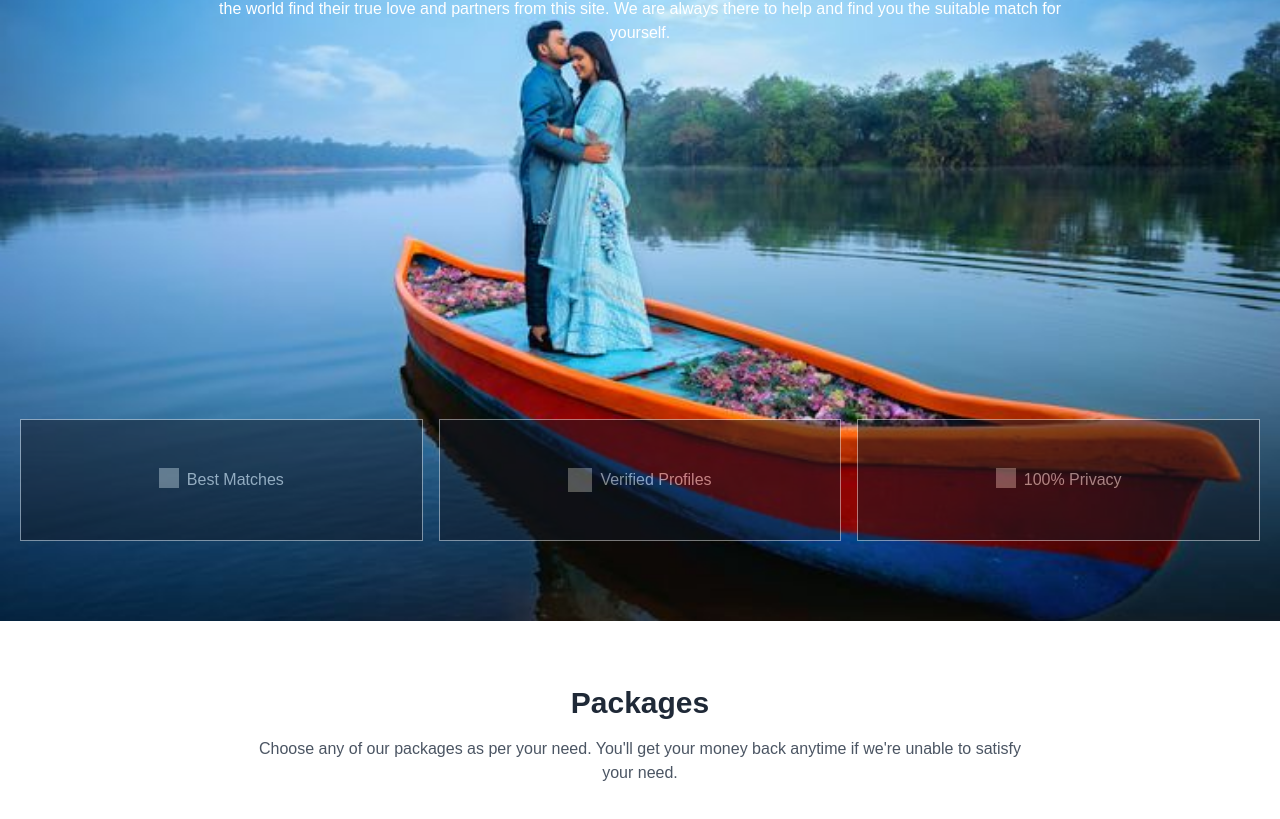
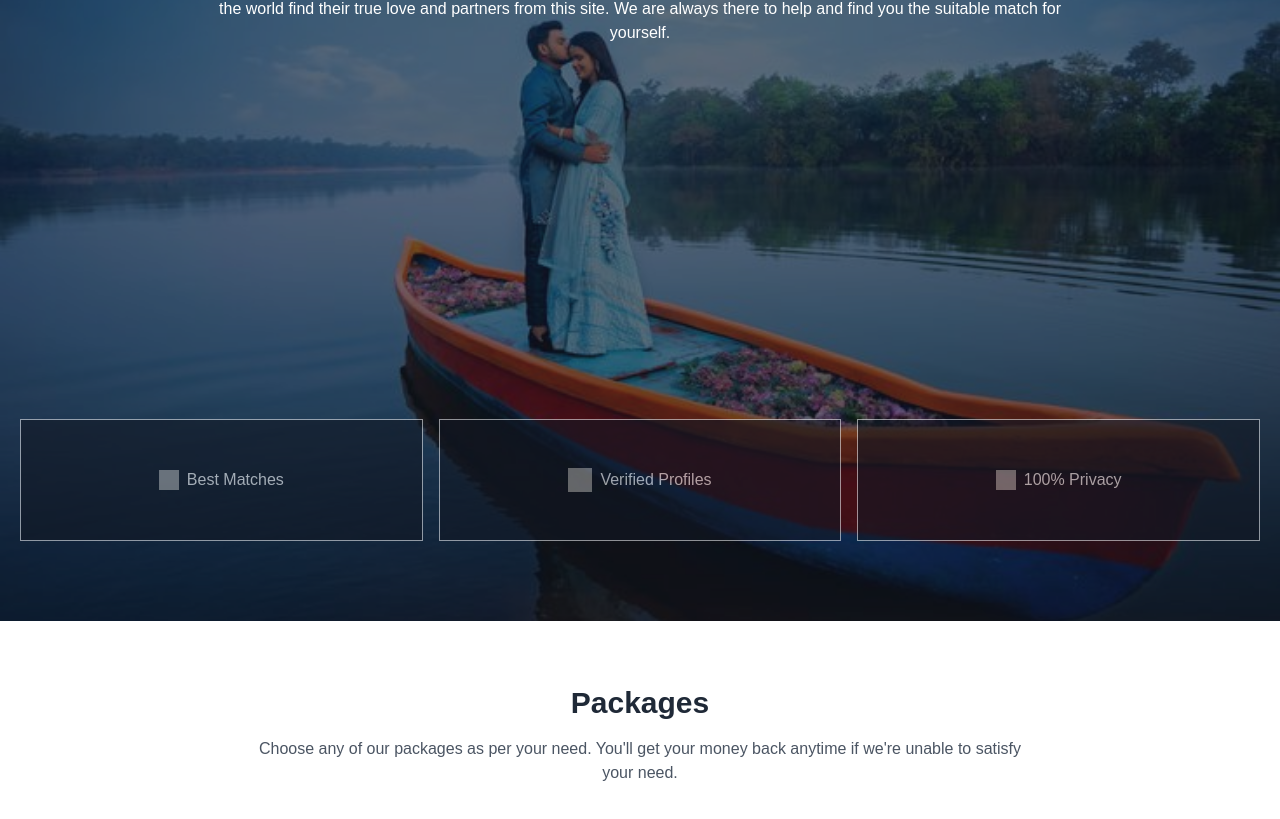
Before and after one commit to tausif40/morematrimony, a React (Create React App) app: page / in a window 1280 px wide. Shown: the part 2106-2925 px from the top of the page. Built offline with nearby package versions, Linux system fonts and the light colour scheme; grey boxes are pictures that could not be loaded.

Commit message:
update design

```diff
--- a/src/component/HomePage/PremiumMembers.js
+++ b/src/component/HomePage/PremiumMembers.js
@@ -84,26 +84,34 @@ function PremiumMembers() {
 			</section>
 
 			{/* Trusted by Millions */}
-			<section className='trusted-img w-full lg:h-screen'>
-				{/* <img src="./assets/img/img13.png" alt="" className='fixed' /> */}
-				<div className='container h-full flex flex-col justify-between'>
+			<section className='trusted-img w-full lg:h-screen relative'>
+				{/* Transparent overlay */}
+				<div className="absolute inset-0 bg-black opacity-60 z-10"></div>
+
+				<div className='container h-full flex flex-col justify-between relative z-20'>
 					<div className='text-center pt-20 w-full flex flex-col items-center text-white'>
 						<h2 className='font-semibold'>Trusted by Millions</h2>
-						<p className='pt-6 max-w-4xl'>"Love doesn't make the world go around. Love is what makes the ride worthwhile." Millions of Active Matrimonial users around the world find their true love and partners from this site. We are always there to help and find you the suitable match for yourself.</p>
+						<p className='pt-6 max-w-4xl'>
+							"Love doesn't make the world go around. Love is what makes the ride worthwhile." Millions of Active Matrimonial users around the world find their true love and partners from this site. We are always there to help and find you the suitable match for yourself.
+						</p>
 					</div>
 					<div className='pb-20 grid grid-cols-1 lg:grid-cols-3 md:px-20 lg:px-0 mt-48 lg:mt-0 gap-4 justify-items-center w-full'>
-						<div className='text-white border flex item-center gap-2 justify-center py-12 w-full bg-black opacity-50'>
-							<img src="./assets/img/img9.png" alt="" className='size-5' /><p> Best Matches</p>
+						<div className='text-white border flex items-center gap-2 justify-center py-12 w-full bg-black opacity-60'>
+							<img src="./assets/img/img9.png" alt="" className='size-5' />
+							<p> Best Matches</p>
 						</div>
-						<div className='text-white border flex item-center gap-2 justify-center py-12 w-full bg-black opacity-50'>
-							<img src="./assets/img/img10.png" alt="" className='size-6' /> <p>Verified Profiles</p>
+						<div className='text-white border flex items-center gap-2 justify-center py-12 w-full bg-black opacity-60'>
+							<img src="./assets/img/img10.png" alt="" className='size-6' />
+							<p> Verified Profiles</p>
 						</div>
-						<div className='text-white border flex item-center gap-2 justify-center py-12 w-full bg-black opacity-50'>
-							<img src="./assets/img/img11.png" alt="" className='size-5' /> <p>100% Privacy</p>
+						<div className='text-white border flex items-center gap-2 justify-center py-12 w-full bg-black opacity-60'>
+							<img src="./assets/img/img11.png" alt="" className='size-5' />
+							<p> 100% Privacy</p>
 						</div>
 					</div>
 				</div>
 			</section>
+
 
 
 		</>
```
